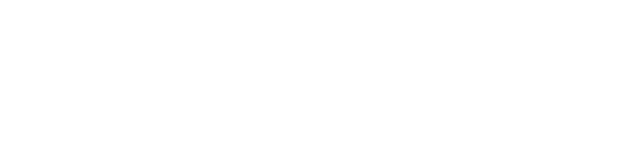
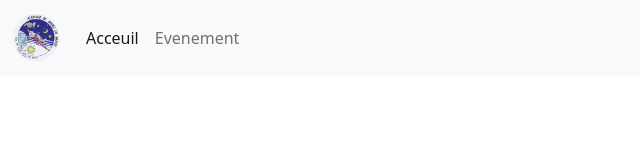
Before and after one commit to qperrin/eval1-qperrin, a plain HTML site: page index.html in a window 1280 px wide. Shown: the whole page, without its empty margins (0-640 px from the left). Drawn offline with nearby package versions, Linux system fonts and the light colour scheme.

Commit message:
Ajout de la navbar avec logo

```diff
--- a/index.html
+++ b/index.html
@@ -12,7 +12,26 @@
 </head>
 
 <body>
-
+	<nav class="navbar navbar-expand-lg navbar-light bg-light">
+		<div class="container-fluid">
+			<a class="navbar-brand" href="#"><img src="assets/img/logo.png" alt="logo aero club" width="50"
+					height="50"></a>
+			<button class="navbar-toggler" type="button" data-bs-toggle="collapse" data-bs-target="#navbarCollapse"
+				aria-controls="navbarCollapse" aria-expanded="false" aria-label="Toggle navigation">
+				<span class="navbar-toggler-icon"></span>
+			</button>
+			<div class="collapse navbar-collapse" id="navbarCollapse">
+				<ul class="navbar-nav me-auto mb-2 mb-lg-0">
+					<li class="nav-item">
+						<a class="nav-link active" aria-current="page" href="#">Acceuil</a>
+					</li>
+					<li class="nav-item">
+						<a class="nav-link" href="#">Evenement</a>
+					</li>
+				</ul>
+			</div>
+		</div>
+	</nav>
 
 	<!-- Script -->
 	<script src="https://cdn.jsdelivr.net/npm/bootstrap@5.0.0-beta2/dist/js/bootstrap.bundle.min.js"
```
Also changed, not shown: assets/img/logo.png (added).
